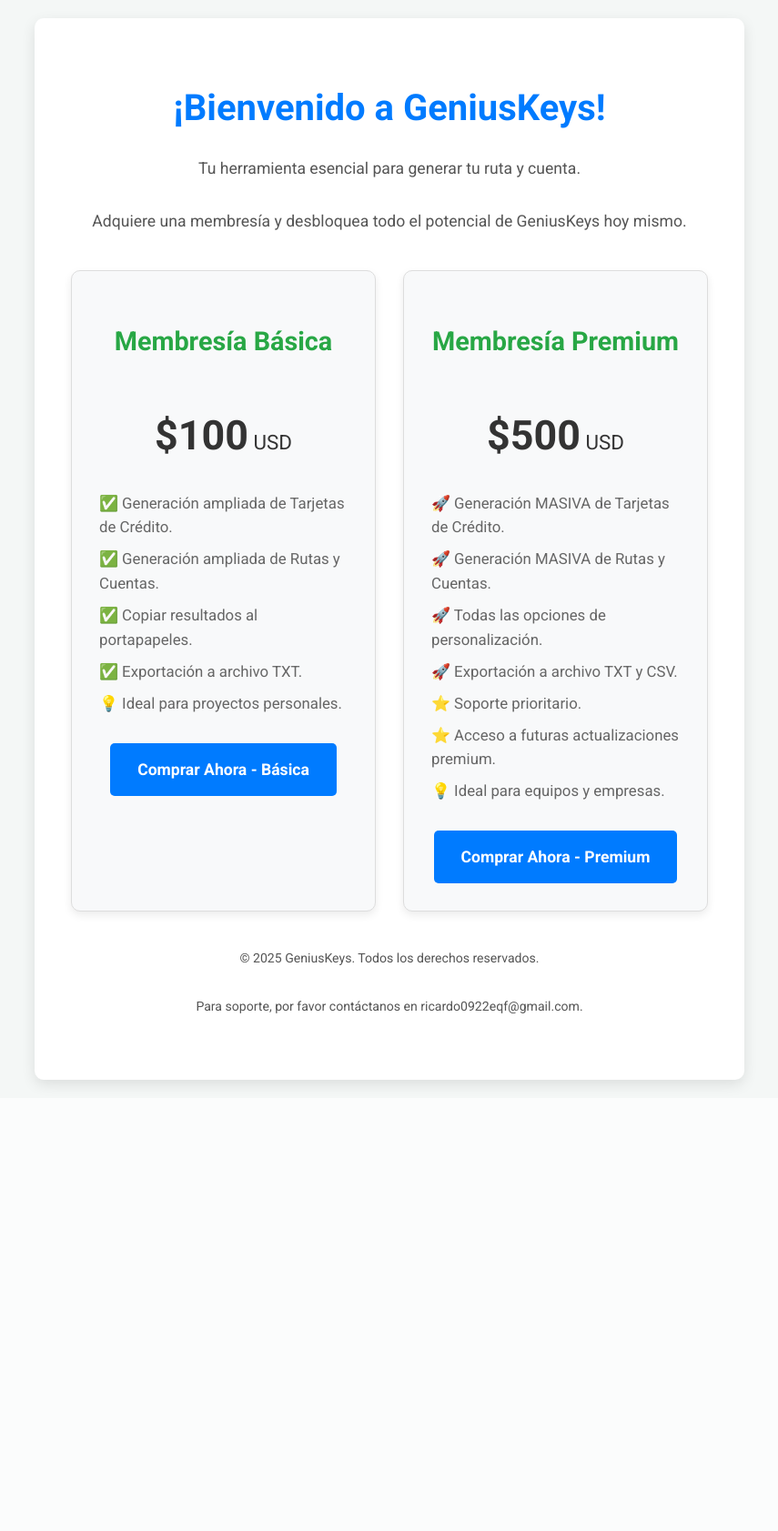
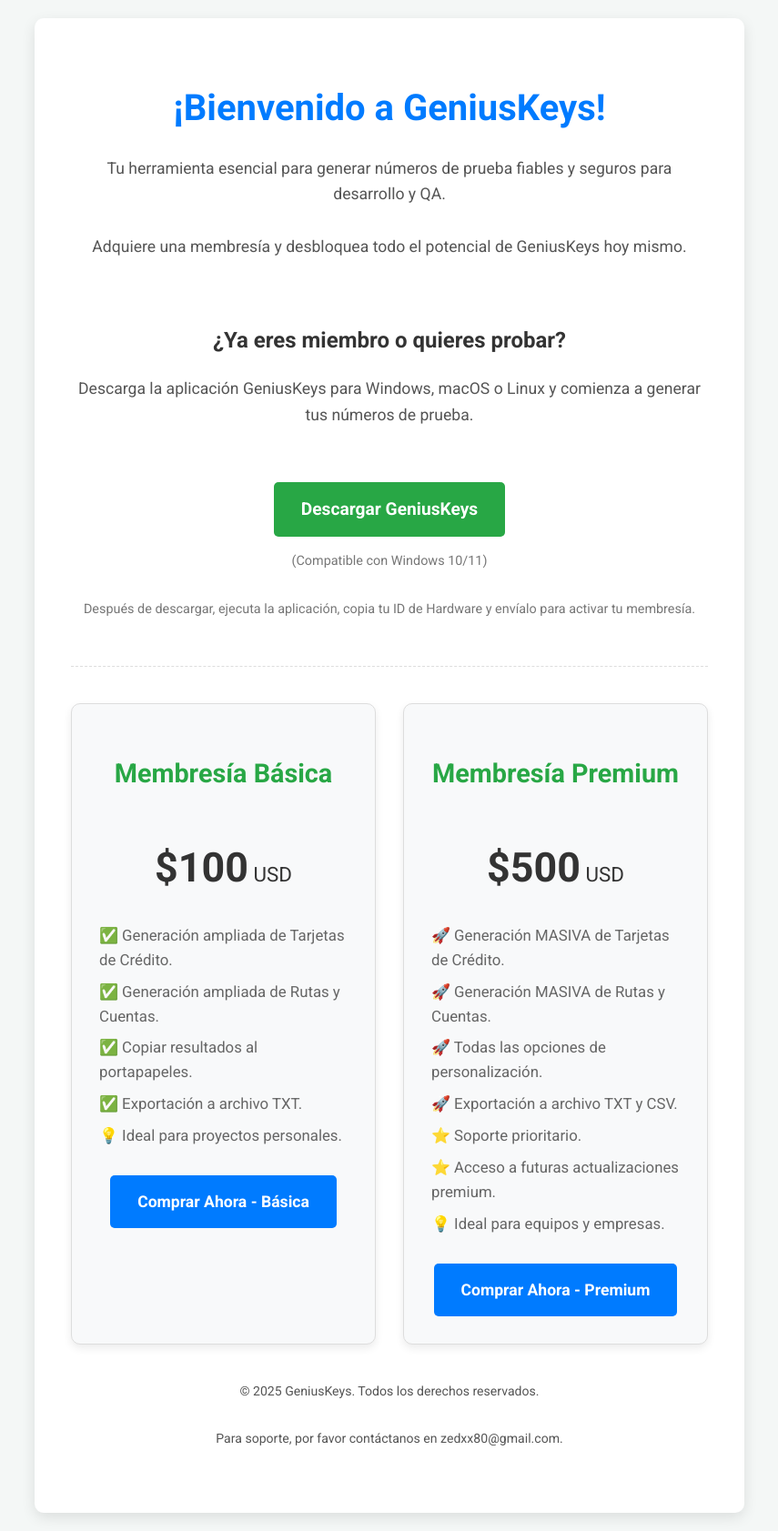
Before and after one commit to tienda-inventario-flask/calma123, a Flask app: page / in a window 1280 px wide. Shown: the whole page at 91% size, without its empty margins (212-1067 px from the left). Before the commit the page ends 1198 px from the top, so only its background shows below. Run offline with Flask 3, Linux system fonts and the light colour scheme.

Commit message:
first commit

```diff
--- a/templates/sales_page_simple.html
+++ b/templates/sales_page_simple.html
@@ -101,6 +101,21 @@
         .cta-button:hover {
             background: #0056b3;
         }
+        .download-button {
+            display: inline-block;
+            background: #28a745; /* Color verde */
+            color: #fff;
+            padding: 15px 30px;
+            border-radius: 5px;
+            text-decoration: none;
+            font-weight: bold;
+            font-size: 1.2em;
+            margin-top: 30px; /* Espacio superior */
+            transition: background 0.3s ease;
+        }
+        .download-button:hover {
+            background: #218838; /* Verde más oscuro al pasar el ratón */
+        }
         footer {
             margin-top: 40px;
             color: #777;
@@ -111,9 +126,20 @@
 <body>
     <div class="container">
         <h1>¡Bienvenido a GeniusKeys!</h1>
-        <p>Tu herramienta esencial para generar tu ruta y cuenta.</p>
+        <p>Tu herramienta esencial para generar números de prueba fiables y seguros para desarrollo y QA.</p>
         <p>Adquiere una membresía y desbloquea todo el potencial de GeniusKeys hoy mismo.</p>
 
+        <div style="margin-bottom: 40px; padding: 20px 0; border-bottom: 1px dashed #ddd;">
+            <h2>¿Ya eres miembro o quieres probar?</h2>
+            <p>Descarga la aplicación GeniusKeys para Windows, macOS o Linux y comienza a generar tus números de prueba.</p>
+            <a href="https://www.mediafire.com/file/hafmavpqnugmas8/GeniusKeys.exe/file" class="download-button" download>Descargar GeniusKeys</a>
+            <p style="font-size: 0.9em; color: #777; margin-top: 15px;">
+                (Compatible con Windows 10/11)
+            </p>
+            <p style="font-size: 0.9em; color: #777;">
+                Después de descargar, ejecuta la aplicación, copia tu ID de Hardware y envíalo para activar tu membresía.
+            </p>
+        </div>
         <div class="memberships-grid">
             <div class="membership-plan">
                 <h2>Membresía Básica</h2>
@@ -146,7 +172,7 @@
 
         <footer>
             <p>&copy; 2025 GeniusKeys. Todos los derechos reservados.</p>
-            <p>Para soporte, por favor contáctanos en ricardo0922eqf@gmail.com.</p>
+            <p>Para soporte, por favor contáctanos en zedxx80@gmail.com.</p>
         </footer>
     </div>
 </body>
```
